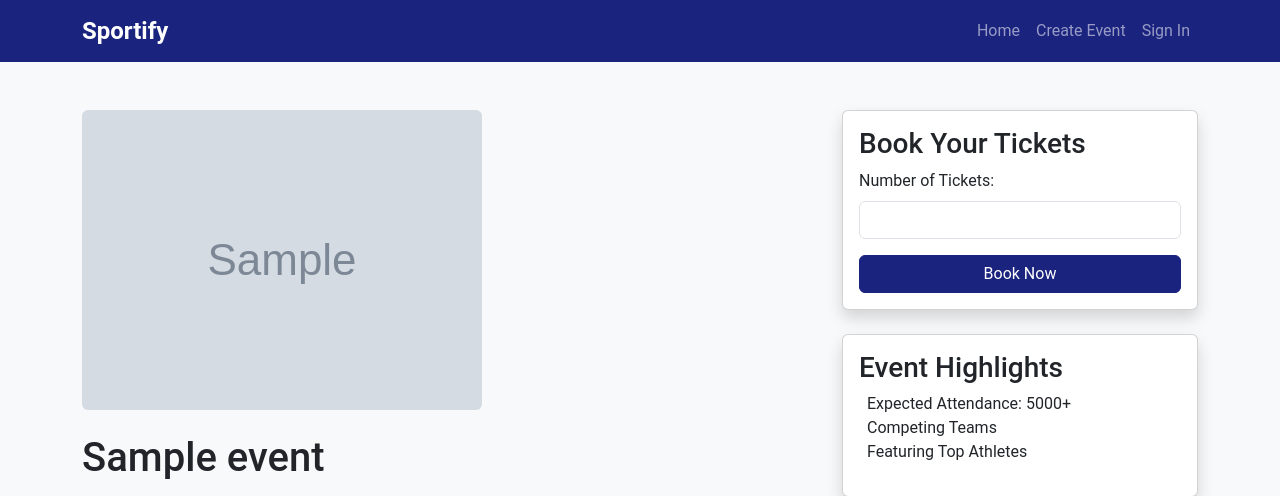
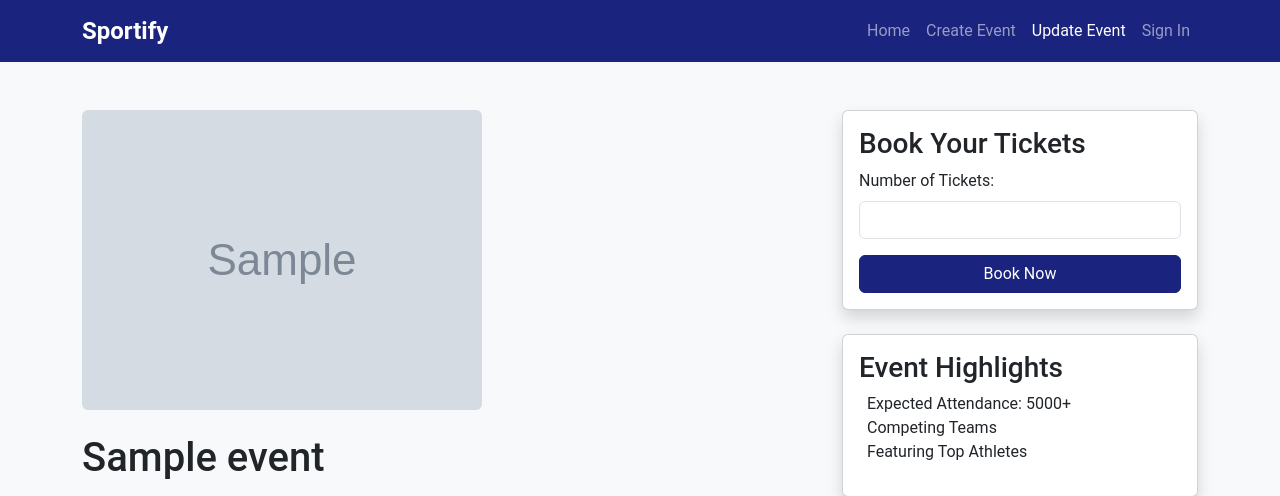
Before and after one commit to justinminlee/IAB207_A3, a Flask app: template website/templates/event/event-details.html in a window 1280 px wide. Shown: the top 496 px of the page. Run offline with Flask 3, Linux system fonts and the light colour scheme; the template is opened without the code that fills it: values that come from a table or form of the project are taken from there, others are empty; tables that the repository leaves empty hold one stand-in row (values such as "Sample post"); grey boxes marked "Sample" are stand-in pictures; some libraries are stand-ins or nearby versions.

Commit message:
update event-details.html

```diff
--- a/website/templates/event/event-details.html
+++ b/website/templates/event/event-details.html
@@ -22,6 +22,9 @@
                 <ul class="navbar-nav ms-auto">
                     <li class="nav-item"><a class="nav-link" href="{{ url_for('main.index') }}">Home</a></li>
                     <li class="nav-item"><a class="nav-link" href="{{ url_for('event.create') }}">Create Event</a></li>
+                    <li class="nav-item">
+                        <a class="nav-link active" href="{{ url_for('update_event') }}">Update Event</a>
+                      </li>
                     <li class="nav-item"><a class="nav-link" href="{{ url_for('auth.login') }}">Sign In</a></li>
                 </ul>
             </div>
```
